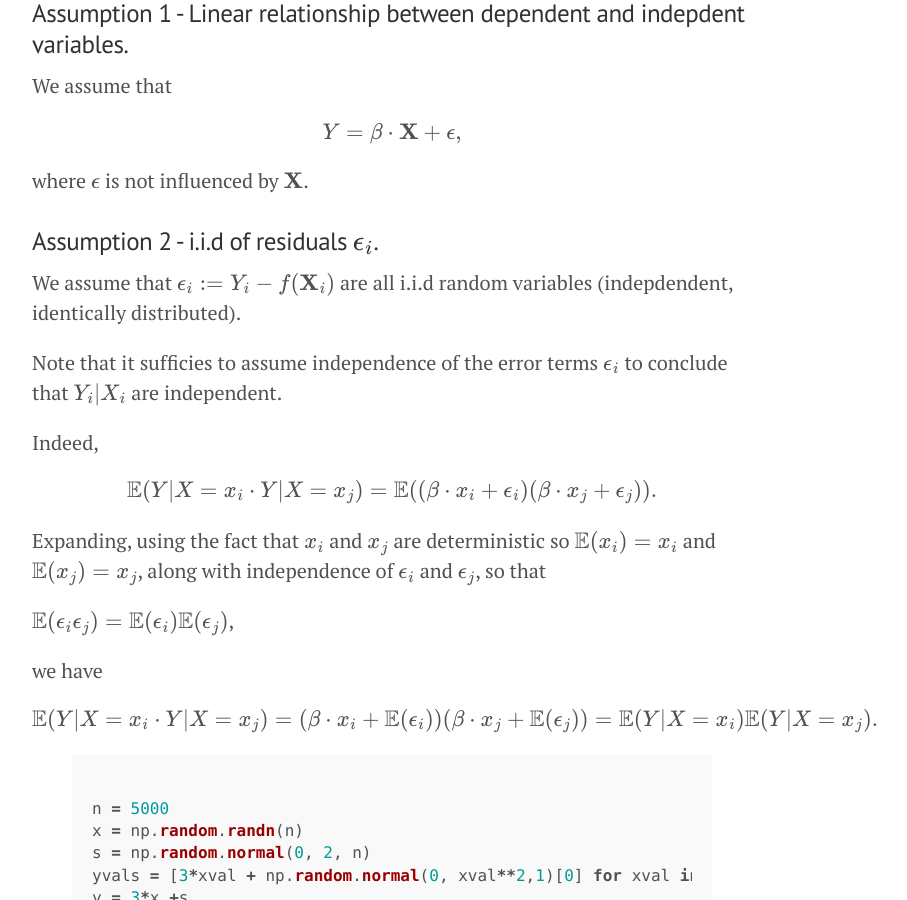
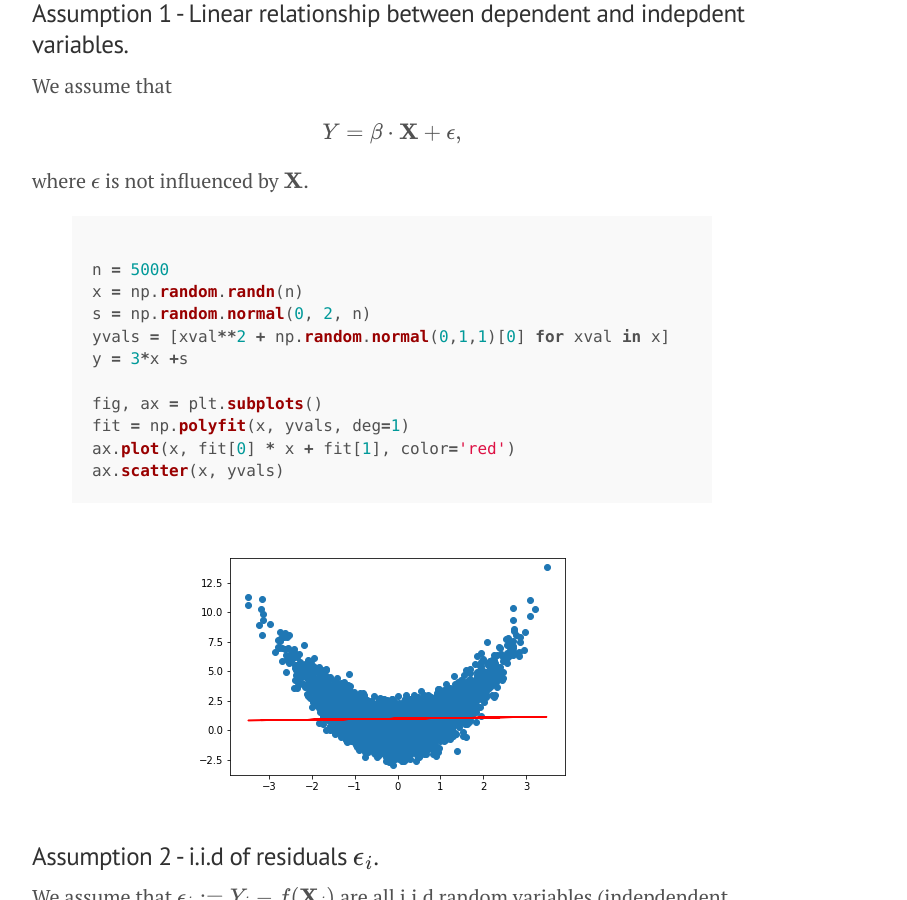
Before and after one commit to doriang102/doriang102.github.io, a Jekyll site: the page built from _posts/2017-07-04-Introduction-To-Regression.md, in a window 1280 px wide and 900 px high, scrolled down 1871 px. Shown: the whole window, without its empty margins (248-1155 px from the left). Built offline with Jekyll 4.4.1, drawn with Linux system fonts in a browser that asks for light colours; our own code applies the rules of GitHub Pages for plain Markdown files; formulas are drawn with MathJax 3.

Commit message:
Update 2017-07-04-Introduction-To-Regression.md

```diff
--- a/_posts/2017-07-04-Introduction-To-Regression.md
+++ b/_posts/2017-07-04-Introduction-To-Regression.md
@@ -49,6 +49,21 @@ We assume that
 $$ Y = \beta \cdot \mathbf{X} + \epsilon , $$
 
 where $$\epsilon$$ is not influenced by $$\mathbf{X}$$.
+
+{% highlight ruby %}
+n = 5000
+x = np.random.randn(n)
+s = np.random.normal(0, 2, n)
+yvals = [xval**2 + np.random.normal(0,1,1)[0] for xval in x]
+y = 3*x +s
+
+fig, ax = plt.subplots()
+fit = np.polyfit(x, yvals, deg=1)
+ax.plot(x, fit[0] * x + fit[1], color='red')
+ax.scatter(x, yvals)
+{% endhighlight %}
+
+ ![](/img/nonlinear.png?raw=true)
 
 ### Assumption 2 - i.i.d of residuals $$\epsilon_i$$.
 
```
